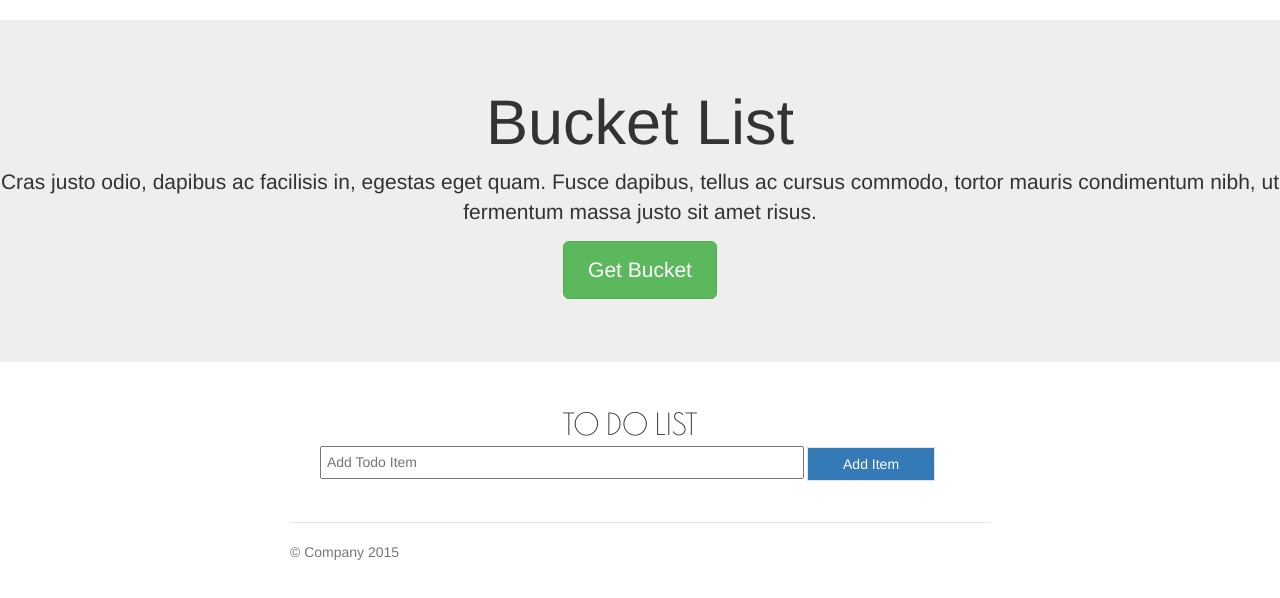
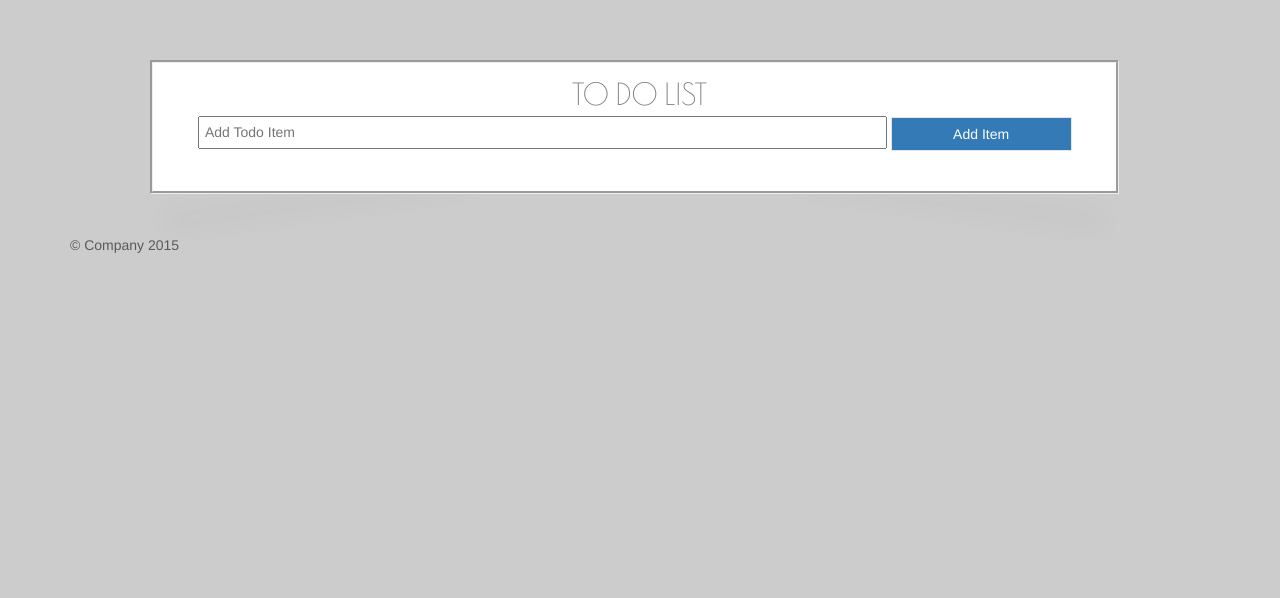
Before and after one commit to williamsl25/Todo-revised, a website: page index.html in a window 1280 px wide. Drawn offline with nearby package versions, Linux system fonts and the light colour scheme; no server answers.

Commit message:
styling todo list

```diff
--- a/index.html
+++ b/index.html
@@ -11,21 +11,18 @@
 
   </head>
   <body>
-    <div class="jumbotron">
-      <h1>Bucket List</h1>
-      <p class="lead">Cras justo odio, dapibus ac facilisis in, egestas eget quam. Fusce dapibus, tellus ac cursus commodo, tortor mauris condimentum nibh, ut fermentum massa justo sit amet risus.</p>
-      <p><a class="btn btn-lg btn-success" href="#" role="button">Get Bucket</a></p>
-    </div>
+
     <div class="container fluid">
       <div class="row">
         <div class="col-lg-1"></div>
         <!--left side column empty-->
 
-        <div class="col-lg-12">
+        <div class="col-lg-12 effect5">
           <div class="list">
             <div class="listTitle">
               To Do List
             </div>
+
 
             <!--New Bucket List Item-->
             <div class="top">
--- a/jumbotron-narrow.css
+++ b/jumbotron-narrow.css
@@ -1,79 +1,47 @@
-/* Space out content a bit */
+/* GLOBAL STYLES
+-------------------------------------------------- */
+/* Padding below the footer and lighter body text */
+
 body {
-  padding-top: 20px;
-  padding-bottom: 20px;
+  padding-bottom: 0px;
+  color: #5a5a5a;
 }
 
-/* Everything but the jumbotron gets side spacing for mobile first views */
-.header,
-.marketing,
-.footer {
-  padding-right: 15px;
-  padding-left: 15px;
+
+/* CUSTOMIZE THE CAROUSEL
+-------------------------------------------------- */
+
+/* Carousel base class */
+.carousel {
+  height: 300px;
+  margin-bottom: 0px;
+}
+/* Since positioning the image, we need to help out the caption */
+.carousel-caption {
+  z-index: 10;
 }
 
-/* Custom page header */
-.header {
-  padding-bottom: 20px;
-  border-bottom: 1px solid #e5e5e5;
+/* Declare heights because of positioning of img element */
+.carousel .item {
+  height: 300px;
+  background-color: #777;
 }
-/* Make the masthead heading the same height as the navigation */
-.header h3 {
-  margin-top: 0;
-  margin-bottom: 0;
-  line-height: 40px;
+.carousel-inner > .item > img {
+  position: absolute;
+  top: 0;
+  left: 0;
+  min-width: 100%;
+  height: 300px;
 }
 
-/* Custom page footer */
-.footer {
-  padding-top: 19px;
-  color: #777;
-  border-top: 1px solid #e5e5e5;
+@media (min-width: 768px) {
+
+  /* Bump up size of carousel content */
+  .carousel-caption p {
+    margin-bottom: 20px;
+    font-size: 21px;
+    line-height: 1.4;
+  }
+
+
 }
-
-/* Customize container */
-@media (min-width: 768px) {
-  .container {
-    max-width: 730px;
-  }
-}
-.container-narrow > hr {
-  margin: 30px 0;
-}
-
-/* Main marketing message and sign up button */
-.jumbotron {
-  text-align: center;
-  border-bottom: 1px solid #e5e5e5;
-}
-.jumbotron .btn {
-  padding: 14px 24px;
-  font-size: 21px;
-}
-
-/* Supporting marketing content */
-.marketing {
-  margin: 40px 0;
-}
-.marketing p + h4 {
-  margin-top: 28px;
-}
-
-/* Responsive: Portrait tablets and up */
-@media screen and (min-width: 768px) {
-  /* Remove the padding we set earlier */
-  .header,
-  .marketing,
-  .footer {
-    padding-right: 0;
-    padding-left: 0;
-  }
-  /* Space out the masthead */
-  .header {
-    margin-bottom: 30px;
-  }
-  /* Remove the bottom border on the jumbotron for visual effect */
-  .jumbotron {
-    border-bottom: 0;
-  }
-}
--- a/styles.scss
+++ b/styles.scss
@@ -1,4 +1,8 @@
+body{
+  margin-top: 20px;
+  background:#ccc
 
+}
 .row{
   width: 100%;
 }
@@ -10,6 +14,7 @@
     text-align: center;
     font-family: 'Poiret One', cursive;
     font-size: 30px;
+    color: gray;
   }
 }
 .newListItem {
@@ -20,6 +25,7 @@
 .listItem {
   font-size: 25px;
   font-family: 'Poiret One', cursive;
+  color:  gray;
 }
 .complete {
   text-decoration: line-through;
@@ -53,3 +59,44 @@
 .hidden-class {
   display: none;
 }
+.col-lg-12 {
+    width:85%;
+    height:100%;
+    background:#FFF;
+    margin:40px auto;
+    border-style: groove;
+}
+  .effect5
+  {
+    position: relative;
+  }
+  .effect5:before, .effect5:after
+  {
+    z-index: -1;
+    position: absolute;
+    content: "";
+    bottom: 25px;
+    left: 10px;
+    width: 50%;
+    top: 80%;
+    max-width:300px;
+    background: #777;
+    -webkit-box-shadow: 0 35px 20px #777;
+    -moz-box-shadow: 0 35px 20px #777;
+    box-shadow: 0 35px 20px #777;
+    -webkit-transform: rotate(-8deg);
+    -moz-transform: rotate(-8deg);
+    -o-transform: rotate(-8deg);
+    -ms-transform: rotate(-8deg);
+    transform: rotate(-8deg);
+  }
+  .effect5:after
+  {
+    -webkit-transform: rotate(8deg);
+    -moz-transform: rotate(8deg);
+    -o-transform: rotate(8deg);
+    -ms-transform: rotate(8deg);
+    transform: rotate(8deg);
+    right: 10px;
+    left: auto;
+  }
```
Also changed, not shown: styles.css.
